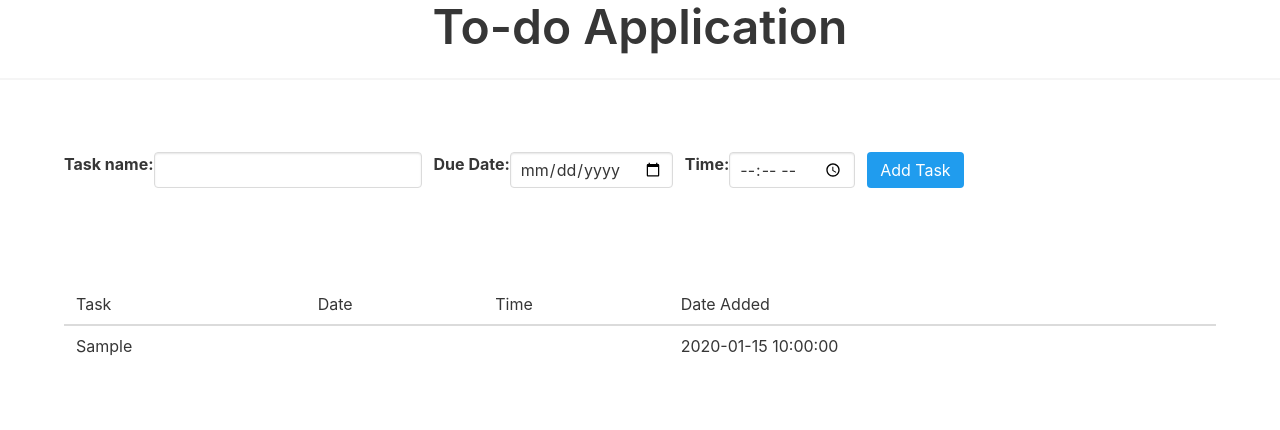
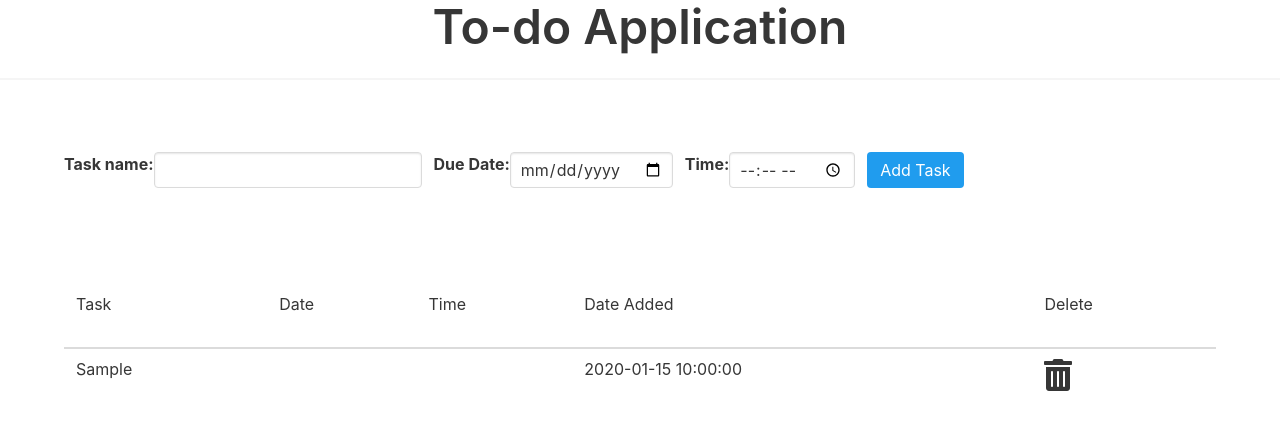
Before and after one commit to MarlonDemas/to-do-app, a PHP site: page / in a window 1280 px wide. Shown: the top 430 px of the page. Run offline with PHP 8.4, Linux system fonts and the light colour scheme; tables that the repository leaves empty or names only in its code hold one stand-in row (values such as "Sample post"); data that the repository does not hold is empty; some libraries are stand-ins or nearby versions.

```diff
--- /dev/null
+++ b/hover.css
@@ -0,0 +1,85 @@
+@-webkit-keyframes hvr-icon-wobble-horizontal {
+    16.65% {
+        -webkit-transform: translateX(6px);
+        transform: translateX(6px);
+    }
+    33.3% {
+        -webkit-transform: translateX(-5px);
+        transform: translateX(-5px);
+    }
+    49.95% {
+        -webkit-transform: translateX(4px);
+        transform: translateX(4px);
+    }
+    66.6% {
+        -webkit-transform: translateX(-2px);
+        transform: translateX(-2px);
+    }
+    83.25% {
+        -webkit-transform: translateX(1px);
+        transform: translateX(1px);
+    }
+    100% {
+        -webkit-transform: translateX(0);
+        transform: translateX(0);
+    }
+}
+
+@keyframes hvr-icon-wobble-horizontal {
+    16.65% {
+        -webkit-transform: translateX(6px);
+        transform: translateX(6px);
+    }
+    33.3% {
+        -webkit-transform: translateX(-5px);
+        transform: translateX(-5px);
+    }
+    49.95% {
+        -webkit-transform: translateX(4px);
+        transform: translateX(4px);
+    }
+    66.6% {
+        -webkit-transform: translateX(-2px);
+        transform: translateX(-2px);
+    }
+    83.25% {
+        -webkit-transform: translateX(1px);
+        transform: translateX(1px);
+    }
+    100% {
+        -webkit-transform: translateX(0);
+        transform: translateX(0);
+    }
+}
+
+.hvr-icon-wobble-horizontal {
+    display: inline-block;
+    vertical-align: middle;
+    -webkit-transform: perspective(1px) translateZ(0);
+    transform: perspective(1px) translateZ(0);
+    box-shadow: 0 0 1px rgba(0, 0, 0, 0);
+    -webkit-transition-duration: 0.3s;
+    transition-duration: 0.3s;
+}
+
+.hvr-icon-wobble-horizontal .hvr-icon {
+    -webkit-transform: translateZ(0);
+    transform: translateZ(0);
+}
+
+.hvr-icon-wobble-horizontal:hover .hvr-icon,
+.hvr-icon-wobble-horizontal:focus .hvr-icon,
+.hvr-icon-wobble-horizontal:active .hvr-icon {
+    -webkit-animation-name: hvr-icon-wobble-horizontal;
+    animation-name: hvr-icon-wobble-horizontal;
+    -webkit-animation-duration: 1s;
+    animation-duration: 1s;
+    -webkit-animation-timing-function: ease-in-out;
+    animation-timing-function: ease-in-out;
+    -webkit-animation-iteration-count: 1;
+    animation-iteration-count: 1;
+}
+
+tr {
+    height: 8vh;
+}
--- a/index.php
+++ b/index.php
@@ -29,6 +29,7 @@
         <title>To-do Application</title>
         <link rel="stylesheet" href="https://cdnjs.cloudflare.com/ajax/libs/bulma/0.7.2/css/bulma.min.css">
         <link rel="stylesheet" href="https://use.fontawesome.com/releases/v5.6.3/css/all.css" integrity="sha384-UHRtZLI+pbxtHCWp1t77Bi1L4ZtiqrqD80Kn4Z8NTSRyMA2Fd33n5dQ8lWUE00s/" crossorigin="anonymous">
+        <link rel="stylesheet" href="hover.css">
     </head>
     <body>
         <h1 class="title is-1 has-text-centered">To-do Application</h1>
@@ -66,6 +67,7 @@
                             <td>Date</td>
                             <td>Time</td>
                             <td>Date Added</td>
+                            <td>Delete</td>
                         </tr>
                     </thead>
                     <tbody>
@@ -80,6 +82,7 @@
                             <td> <?php echo $row['myDate']; ?> </td>
                             <td> <?php echo $row['myTime']; ?> </td>
                             <td> <?php echo $row['date_created']; ?> </td>
+                            <td><span class="icon hvr-icon-wobble-horizontal"><i class="fas fa-2x fa-trash-alt hvr-icon"></i></span></td>
                         </tr>
                     <?php $i++; } ?>
                     </tbody>
```
